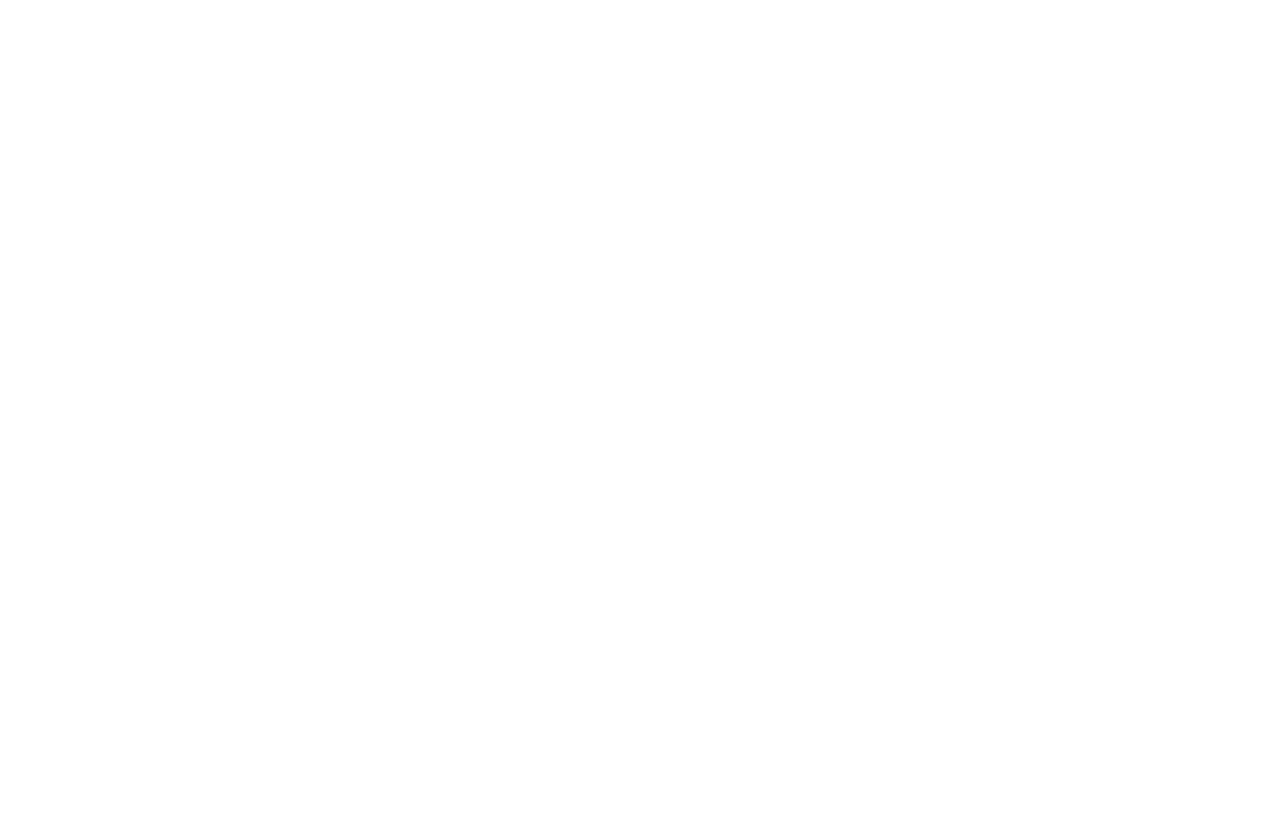
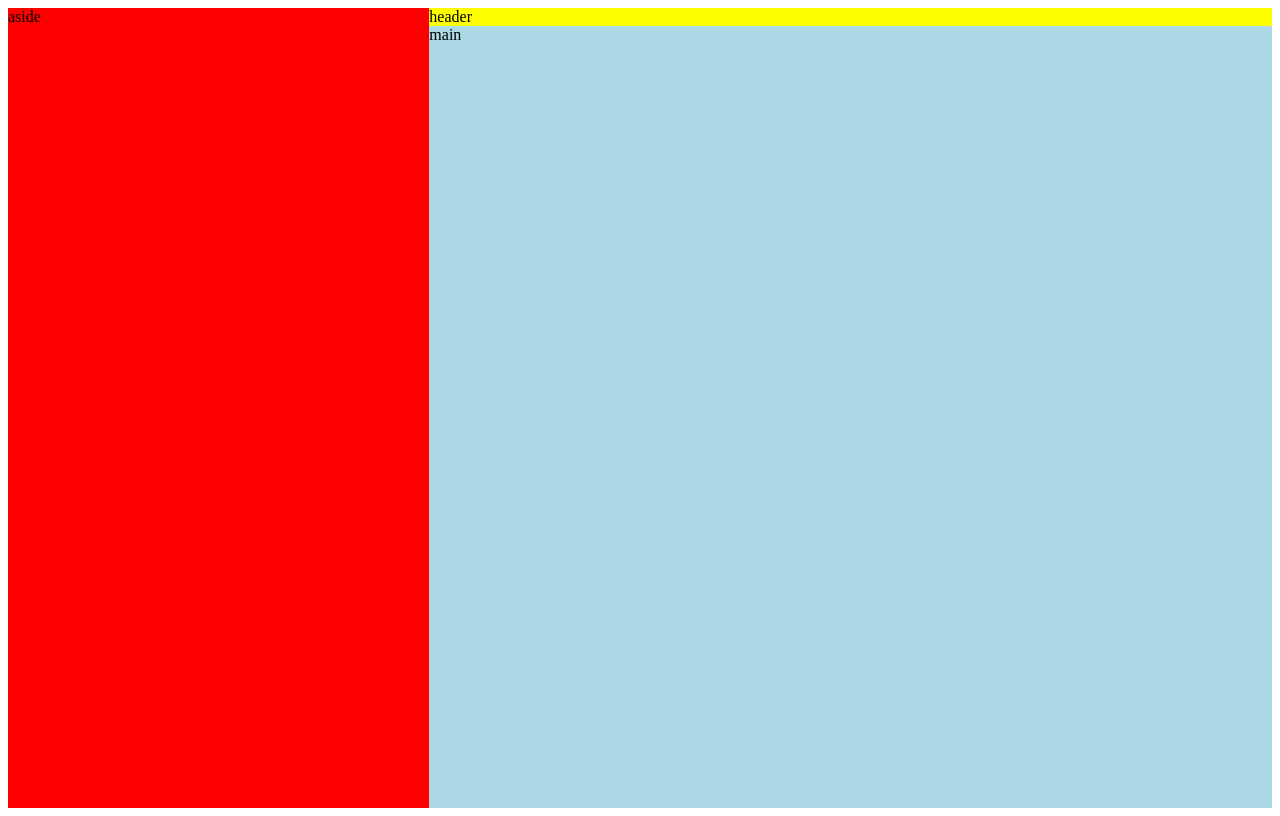
Before and after one commit to lawrence-ruscia/todo-list, a website built with webpack: page src/template.html in a window 1280 px wide. Built offline with nearby package versions, Linux system fonts and the light colour scheme.

Commit message:
chore: add css file

```diff
--- a/src/index.js
+++ b/src/index.js
@@ -1,3 +1,4 @@
+import "./style.css";
 class Task {
   #id;
   #name;
--- /dev/null
+++ b/src/style.css
@@ -0,0 +1,24 @@
+body {
+  min-height: 100vh;
+  display: grid;
+  grid-template-areas:
+    "sidebar header"
+    "sidebar main";
+  grid-template-rows: auto 1fr;
+  grid-template-columns: 1fr 2fr;
+}
+
+#header {
+  background-color: yellow;
+  grid-area: header;
+}
+
+#sidebar {
+  background-color: red;
+  grid-area: sidebar;
+}
+
+#content {
+  background-color: lightblue;
+  grid-area: main;
+}
--- a/src/template.html
+++ b/src/template.html
@@ -5,5 +5,9 @@
     <meta name="viewport" content="width=device-width, initial-scale=1.0" />
     <title>Sprintly</title>
   </head>
-  <body></body>
+  <body>
+    <header id="header">header</header>
+    <aside id="sidebar">aside</aside>
+    <main id="content">main</main>
+  </body>
 </html>
```
